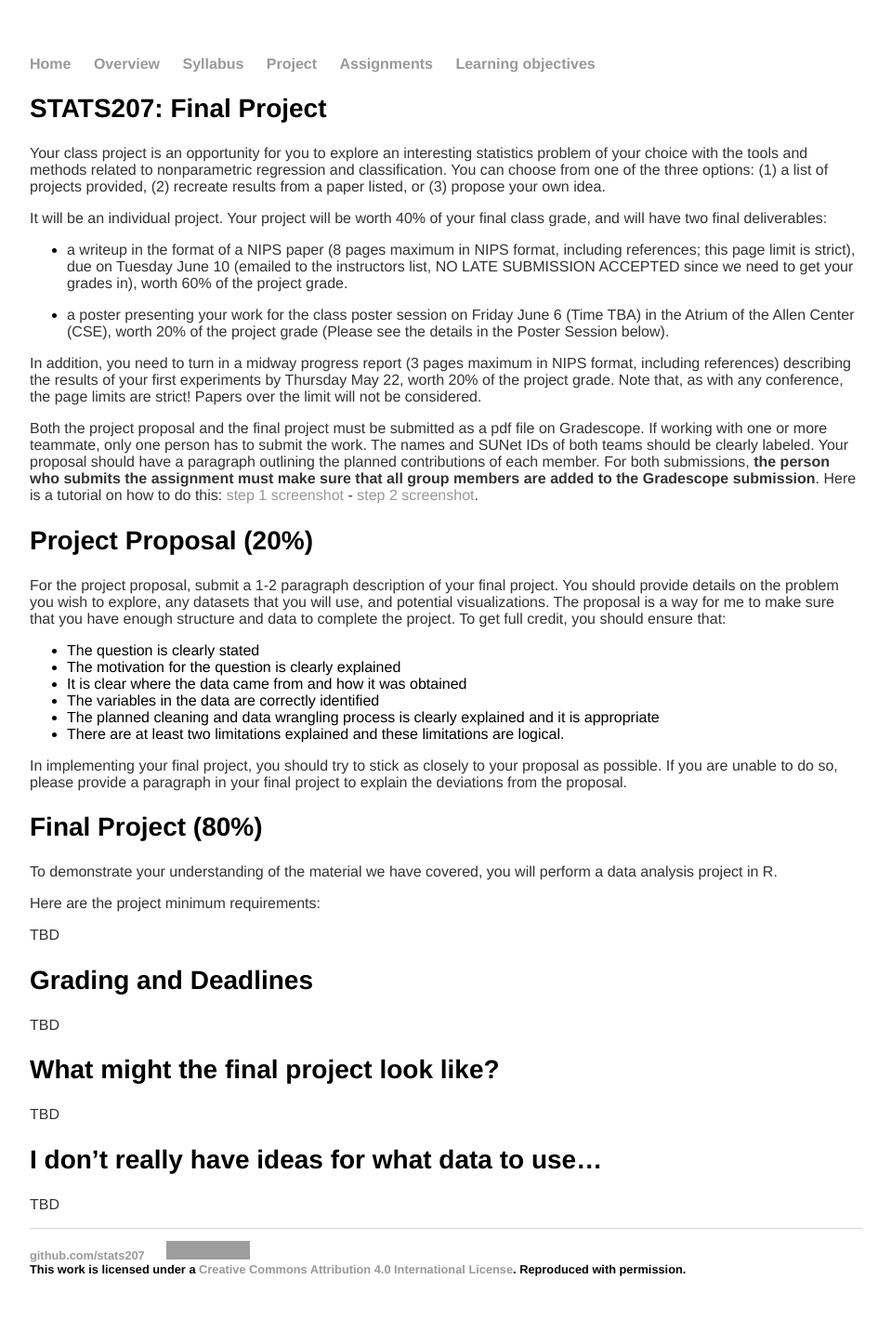
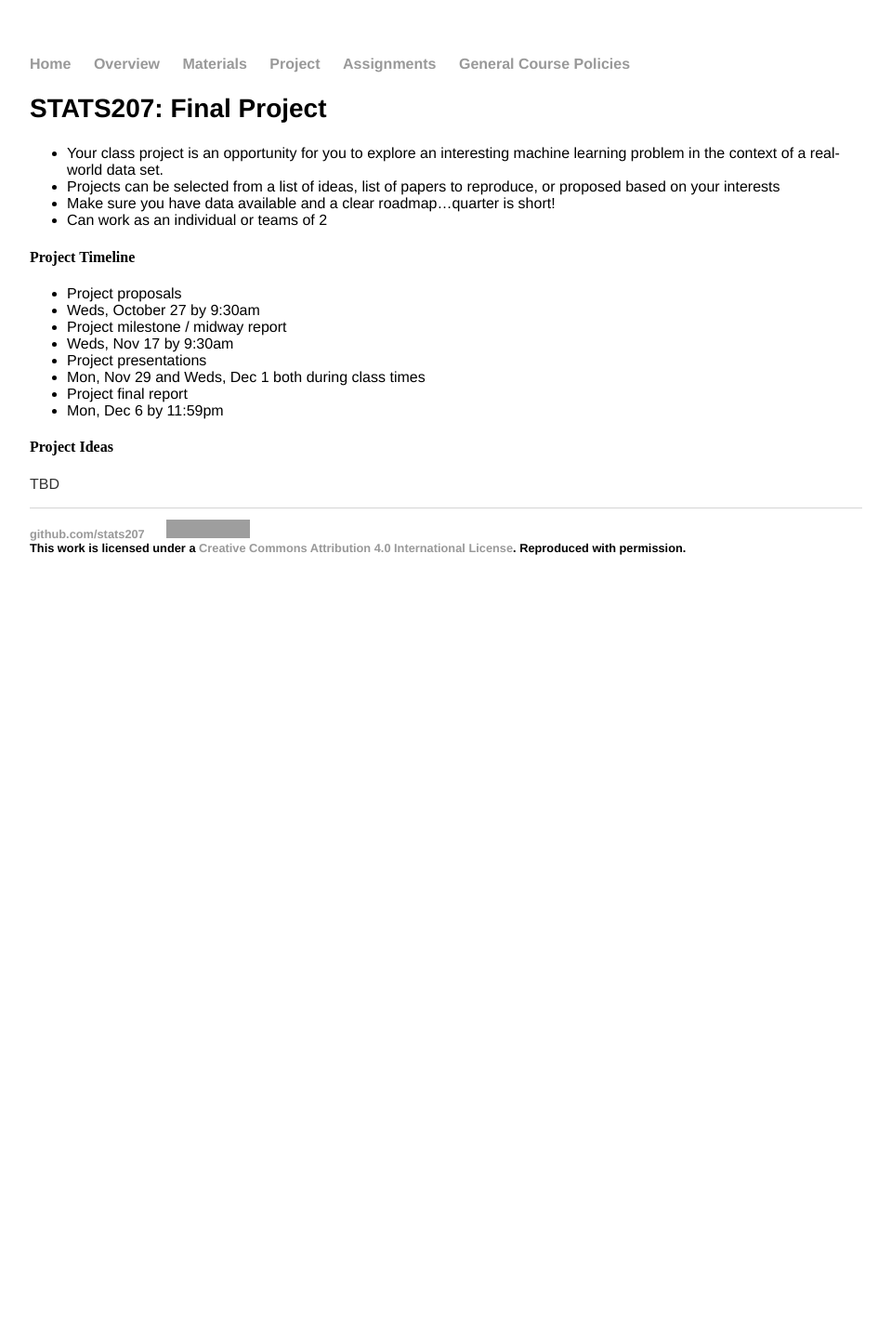
Before and after one commit to stats207/stats207.github.io, a Jekyll site: the page built from project/index.md, in a window 1280 px wide. Shown: the whole page at 93% size, without its empty margins (160-1119 px from the left). Built offline with Jekyll 4.4.1, drawn with Linux system fonts in a browser that asks for light colours; our own code applies the rules of GitHub Pages for plain Markdown files; after the commit the page ends 900 px from its top, so only the background shows below that; grey boxes are pictures that could not be loaded.

```diff
--- a/_layouts/default.html
+++ b/_layouts/default.html
@@ -10,10 +10,10 @@
                 <ul>
                     <li><a href="/">Home</a></li>
                     <li><a href="/prospectus">Overview</a></li>
-                    <li><a href="/syllabus">Syllabus</a></li>
+                    <li><a href="/materials">Materials</a></li>
                     <li><a href="/project">Project</a></li>
                     <li><a href="/hw">Assignments</a></li>
-                    <li><a href="/objectives">Learning objectives</a></li>
+                    <li><a href="/policies">General Course Policies</a></li>
                     <!-- <li><a href="/demos">Demos</a></li> -->
                 </ul>
             </nav>
--- a/project/index.md
+++ b/project/index.md
@@ -5,47 +5,20 @@ title: Stats 207: Final Project
 
 ## STATS207: Final Project
 
-Your class project is an opportunity for you to explore an interesting statistics problem of your choice with the tools and methods related to nonparametric regression and classification.  You can choose from one of the three options: (1) a list of projects provided, (2) recreate results from a paper listed, or (3) propose your own idea.
+- Your class project is an opportunity for you to explore an interesting machine learning problem in the context of a real-world data set.
+- Projects can be selected from a list of ideas, list of papers to reproduce, or proposed based on your interests
+- Make sure you have data available and a clear roadmap…quarter is short!
+- Can work as an individual or teams of 2
 
-It will be an individual project.  Your project will be worth 40% of your final class grade, and will have two final deliverables:
+#### Project Timeline
+- Project proposals
+ - Weds, October 27 by 9:30am
+- Project milestone / midway report
+ - Weds, Nov 17 by 9:30am
+- Project presentations
+ - Mon, Nov 29 and Weds, Dec 1 both during class times
+- Project final report
+ - Mon, Dec 6 by 11:59pm
 
-- a writeup in the format of a NIPS paper (8 pages maximum in NIPS format, including references; this page limit is strict), due on Tuesday June 10 (emailed to the instructors list, NO LATE SUBMISSION ACCEPTED since we need to get your grades in), worth 60% of the project grade.
-
-- a poster presenting your work for the class poster session on Friday June 6 (Time TBA) in the Atrium of the Allen Center (CSE), worth 20% of the project grade (Please see the details in the Poster Session below).
-
- In addition, you need to turn in a midway progress report (3 pages maximum in NIPS format, including references) describing the results of your first experiments by Thursday May 22, worth 20% of the project grade. Note that, as with any conference, the page limits are strict! Papers over the limit will not be considered.
-
-Both the project proposal and the final project must be submitted as a pdf file on Gradescope. If working with one or more teammate, only one person has to submit the work. The names and SUNet IDs of both teams should be clearly labeled. Your proposal should have a paragraph outlining the planned contributions of each member.
-For both submissions, **the person who submits the assignment must make sure that all group members are added to the Gradescope submission**. Here is a tutorial on how to do this: [step 1 screenshot](step1.png) - [step 2 screenshot](step2.png).
-
-## Project Proposal (20%)
-
-For the project proposal, submit a 1-2 paragraph description of your final project. You should provide details on the problem you wish to explore, any datasets that you will use, and potential visualizations. The proposal is a way for me to make sure that you have enough structure and data to complete the project. To get full credit, you should ensure that:
-- The question is clearly stated
-- The motivation for the question is clearly explained
-- It is clear where the data came from and how it was obtained
-- The variables in the data are correctly identified
-- The planned cleaning and data wrangling process is clearly explained and it is appropriate
-- There are at least two limitations explained and these limitations are logical.
-
-In implementing your final project, you should try to stick as closely to your proposal as possible. If you are unable to do so, please provide a paragraph in your final project to explain the deviations from the proposal.
-
-## Final Project (80%)
-
-To demonstrate your understanding of the material we have covered, you will perform a data analysis project in R.
-
-Here are the project minimum requirements:
-
+#### Project Ideas
 TBD
-
-
-## Grading and Deadlines
-
-TBD
-
-## What might the final project look like?
-
-TBD
-
-## I don't really have ideas for what data to use...
-TBD
```
Also changed, not shown: materials/index.md (added, +13 -0 lines), objectives/index.md (deleted, +0 -6 lines), policies/index.md (added, +35 -0 lines), prospectus/index.md (+35 -40 lines).
